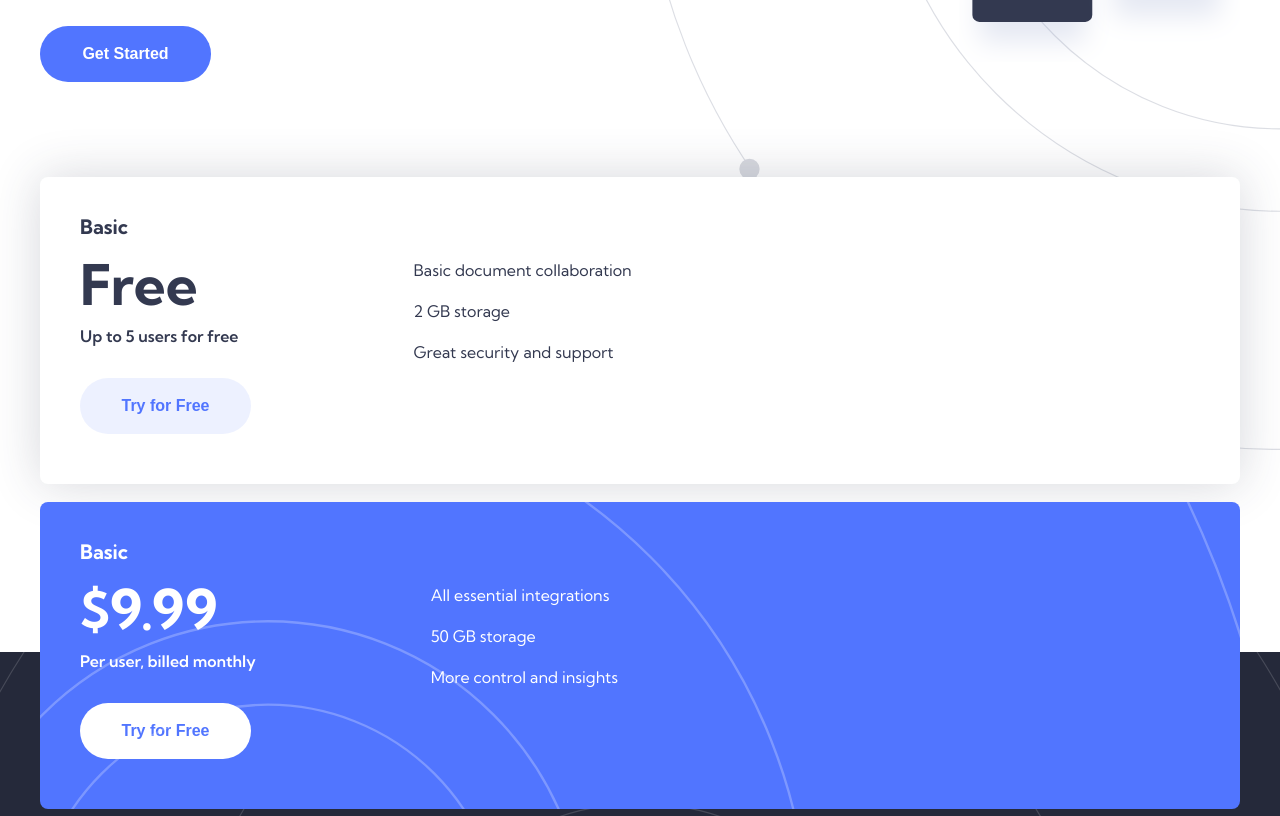
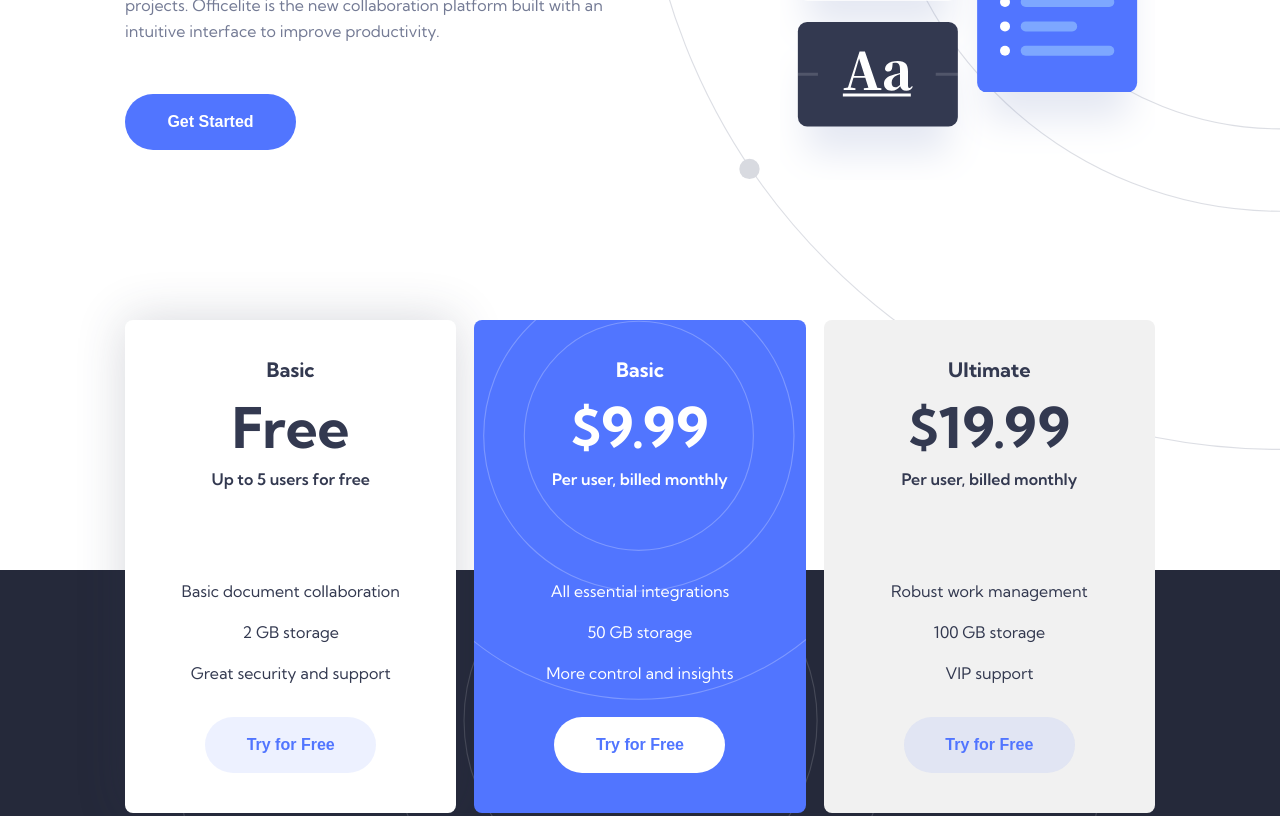
Before and after one commit to lasha-abuladze/officelite-coming-soon-site-, a website: page index.html in a window 1280 px wide. Shown: the part 446-1262 px from the top of the page. Drawn offline with Linux system fonts and the light colour scheme.

Commit message:
add responsive styles (min-width: 1024px)

```diff
--- a/main.scss
+++ b/main.scss
@@ -472,3 +472,112 @@ main {
 
     }
 }
+
+
+
+@media only screen and (min-width: 1024px) {
+
+    .header {
+        max-width: 1110px;
+        margin: auto;
+        padding: 81px 40px 70px 40px;
+
+        article {
+
+            .header__illustration {
+                width: 375px;
+            }
+
+            h1 {
+                font-size: 46px;
+            }
+
+        }
+
+        button {
+            bottom: 0px;
+        }
+    }
+
+    main {
+        padding-top: 350px;
+
+        .plans__section {
+            max-width: 1110px;
+            left: 50%;
+            transform: translateX(-50%);
+
+            @include flex-row();
+            padding: 100px 40px;
+
+            .plan__div {
+                width: 100%;
+                @include flex-column();
+                align-items: center;
+                gap: 66px;
+                padding: 40px;
+                text-align: center;
+                position: relative;
+
+                h5 {
+                    margin-bottom: 20px;
+                }
+
+                strong {
+                    margin-bottom: 15px;
+                }
+
+                button {
+                    position: static;
+                    left: 40px;
+                    bottom: 0px;
+                }
+
+            }
+
+
+            .plan--pro {
+
+                .plan-pro--background {
+                    position: absolute;
+                    width: 100%;
+                    top: -10%;
+                    left: 0;
+                    transform: scale(3);
+                }
+            }
+
+            .plan--ultimate {
+                background-color: rgb(241, 241, 241);
+
+                div {
+
+                    &:first-child {
+                        color: #333950;
+                    }
+
+                    &:nth-child(2) {
+                        color: #333950;
+                    }
+                }
+
+                button {
+                    @include button-gen();
+                    background-color: rgba(81, 117, 255, 0.1);
+                    color: #5175FF;
+                }
+            }
+
+        }
+
+        footer {
+            padding: 400px 24px 100px 24px;
+        }
+
+
+
+
+    }
+
+
+}
```
Also changed, not shown: style.css.
